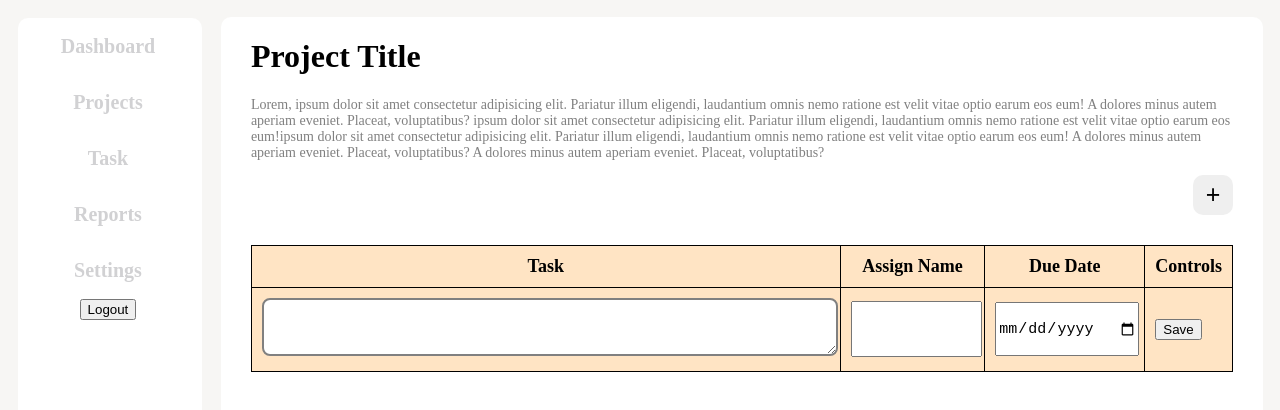
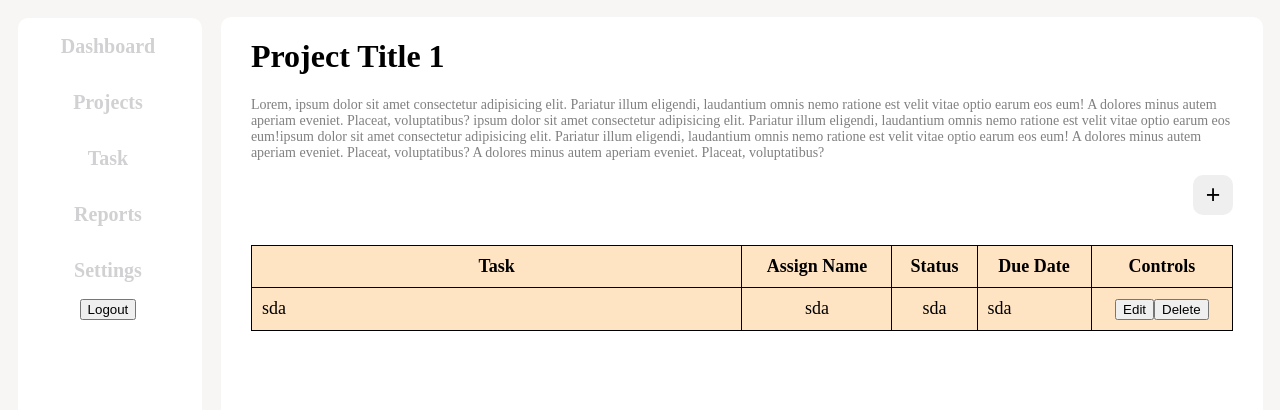
Before and after one commit to CarlConradDeclaro/Project-Management, a React (Create React App) app in the folder frontend/: page /project/1 in a window 1280 px wide. Shown: the top 410 px of the page. Built offline with nearby package versions, Linux system fonts and the light colour scheme.

Commit message:
project details partialy done

```diff
--- a/frontend/src/component/prodData.js
+++ b/frontend/src/component/prodData.js
@@ -4,27 +4,18 @@ import {useParams} from 'react-router-dom'
 import Sidebar  from "./sidebar";
 import '../styles/prodData.css'
 
-const Task = ()=>{
-   return(
-       < >
-                   <td className='task-details'><textarea    type='text'  />  </td>
-                    <td className='tast-Assign'><input /></td>
-                       <td className='task-DueDate'> <input type='date'/></td>
 
 
-                           <td> <button>Save</button></td>
-
-
-        </ >
-   )
-}
 
 
 function ProductData(){
 
     const {id} = useParams()
-
     const [prodId,setProdId] = useState(null);
+    const [taskDetails, setTaskDetails] = useState('');
+    const [taskAssign, setTaskAssign] = useState('');
+    const [taskStatus, setTaskStatus] = useState('working');
+    const [taskDueDate, setTaskDueDate] = useState('');
 
 
     useEffect(()=>{
@@ -33,10 +24,31 @@ function ProductData(){
 
 
     const [rowCount, setRowCount] = useState(0);
+    const [create,setCreate] = useState(false)
 
     const createTask = () => {
-        setRowCount(rowCount + 1);
+             setCreate(true)
     };
+
+    const handleSave = () => {
+        // Prepare the task data object
+        const taskData = {
+            details: taskDetails,
+            assign: taskAssign,
+            status: taskStatus,
+            dueDate: taskDueDate
+        };
+
+       console.log(taskData.details);
+         // Reset form fields
+        setTaskDetails('');
+        setTaskAssign('');
+        setTaskStatus('working');
+        setTaskDueDate('');
+        setCreate(false)
+    };
+
+
 
     return(
         <div className='prodData-container'>
@@ -46,7 +58,7 @@ function ProductData(){
 
                     <div className='prodData-header'>
                            <div className='prodData-title'>
-                               <h1 className='prodData-title'>Project Title</h1>
+                               <h1 className='prodData-title'>Project Title {prodId}</h1>
                            </div>
 
                            <div className='prodData-Details'>
@@ -60,26 +72,71 @@ function ProductData(){
                     </div>
 
                     <div className='prodData-Task'>
+
                     <table>
+                          <thead>
                                <tr>
                                     <th>Task</th>
                                     <th>Assign Name</th>
+                                    <th>Status</th>
                                     <th>Due Date</th>
                                     <th>Controls</th>
                                     </tr>
-
-                             {/* {Array.from({ length: rowCount }).map((_, index) => (
-                                <tr key={index}>
-                                    <Task />
+                         </thead>
+                                <tbody>
+                                {
+                                    create == true ?
+                                    <>
+                                            <td className='task-details'>
+                                                <textarea    type='text'
+                                                    value={taskDetails}
+                                                    onChange={(e) => setTaskDetails(e.target.value)}
+                                                />
+                                            </td>
+                                            <td className='task-Assign'>
+                                                <input
+                                                    value={taskAssign}
+                                                    onChange={(e) => setTaskAssign(e.target.value)}
+                                                />
+                                            </td>
+                                            <td className='task-Status'>
+                                                <select
+                                                value={taskStatus}
+                                                onChange={(e) => setTaskStatus(e.target.value)}
+                                                >
+                                                    <option value="working">Working</option>
+                                                </select>
+                                            </td>
+                                            <td className='task-DueDate'
+                                            value={taskDueDate}
+                                            onChange={(e) => setTaskDueDate(e.target.value)}
+                                            >
+                                                    <input type='date'/>
+                                            </td>
+                                            <td colSpan="2" className='task-Btn' >
+                                                <button onClick={handleSave}>Save</button>
+                                                <button onClick={e => setCreate(false)}>discard</button>
+                                            </td>
+                                   </>
+                                    : <></>
+                                }
+                                    <tr>
+                                        <td>sda</td>
+                                        <td>sda</td>
+                                        <td>sda</td>
+                                        <td>sda</td>
+                                        <td colSpan="2" className='task-Btn' >
+                                            <button onClick={e => setCreate(false)}>Edit</button>
+                                            <button onClick={e => setCreate(false)}>Delete</button>
+                                        </td>
                                     </tr>
-                            ))}  */}
-                             <tr >
-                            <Task />
-                        </tr>
+                        </tbody>
+            </table>
 
 
 
-                            </table>
+
+
                     </div>
 
 
--- a/frontend/src/styles/prodData.css
+++ b/frontend/src/styles/prodData.css
@@ -50,7 +50,7 @@
 }
 .prodData-Task th:first-child,
 .prodData-Task td:first-child {
-    width: 60%; /* Adjust the width as needed */
+    width: 50%; /* Adjust the width as needed */
 }
 .prodData-Task table,
 .prodData-Task td,
@@ -75,7 +75,12 @@
     height: 50px;
     margin: 0;
 }
-.tast-Assign input{
+.task-Status select{
+    width: 100%;
+    height: 50px;
+    margin: 0;
+}
+.task-Assign input{
     width: 100%;
     height: 50px;
     margin: 0;
@@ -86,3 +91,7 @@
     margin: 0;
     font-size: 15px;
 }
+
+.task-Btn {
+    text-align: center;
+}
```
Lines whose indentation alone changed are shown as unchanged.
